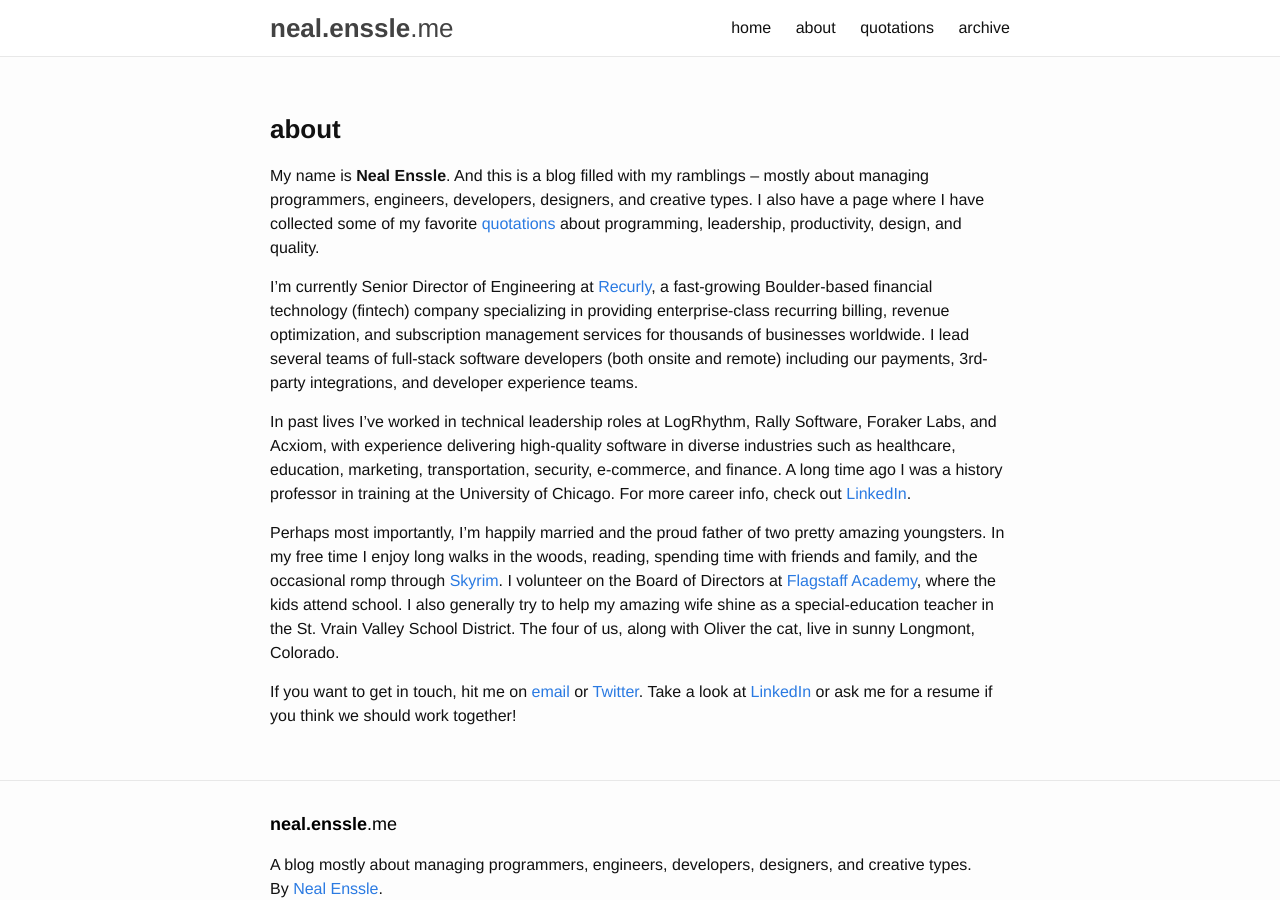
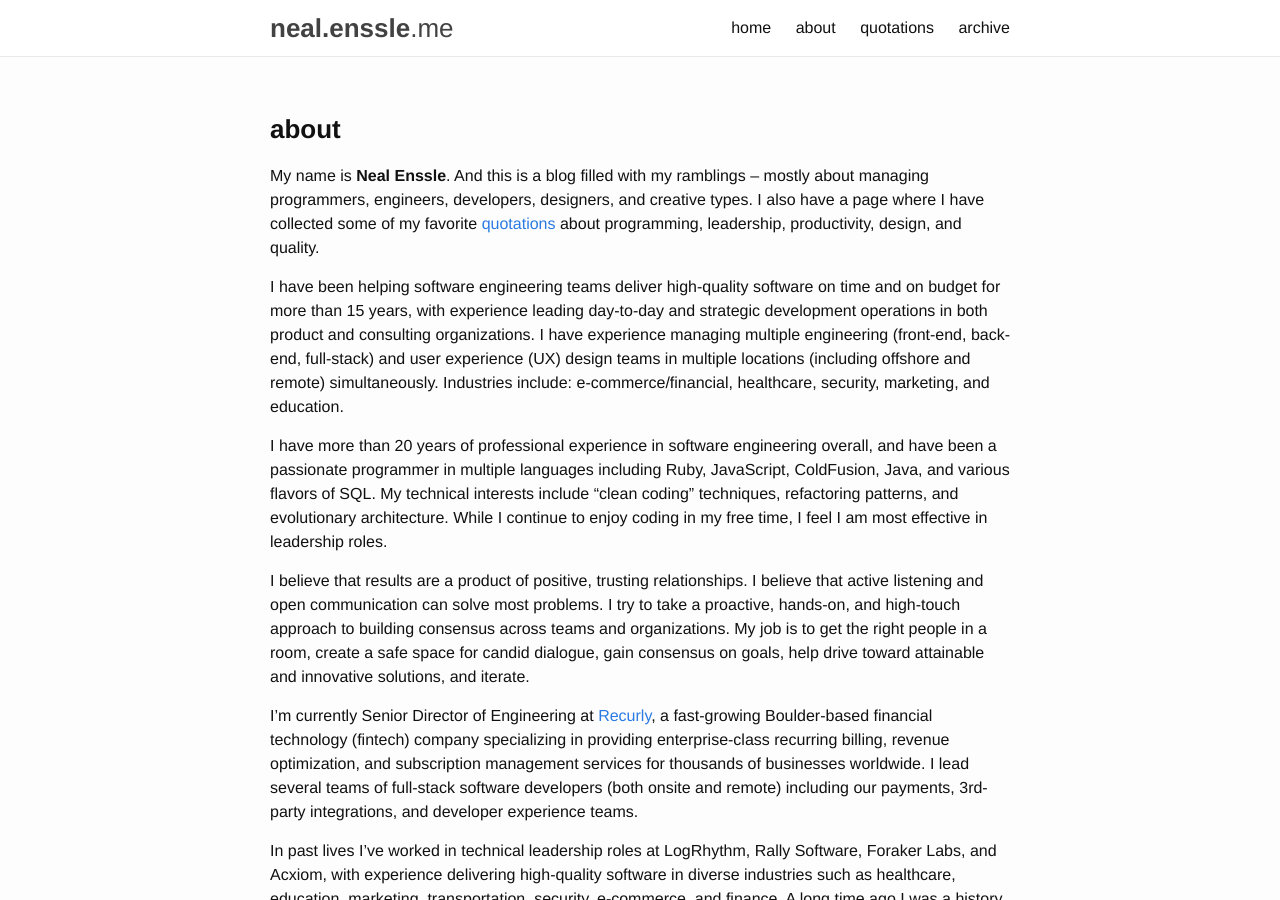
Before and after one commit to nealenssle/nealenssle.github.io, a Jekyll site: the page built from pages/about.md, in a window 1280 px wide and 900 px high. Built offline with Jekyll 4.4.1, drawn with Linux system fonts in a browser that asks for light colours.

Commit message:
Added summary/“about me” text from resume.

```diff
--- a/pages/about.md
+++ b/pages/about.md
@@ -6,6 +6,12 @@ permalink: /about
 
 My name is **Neal Enssle**. And this is a blog filled with my ramblings -- mostly about managing programmers, engineers, developers, designers, and creative types. I also have a page where I have collected some of my favorite [quotations](/quotes) about programming, leadership, productivity, design, and quality.
 
+I have been helping software engineering teams deliver high-quality software on time and on budget for more than 15 years, with experience leading day-to-day and strategic development operations in both product and consulting organizations. I have experience managing multiple engineering (front-end, back-end, full-stack) and user experience (UX) design teams in multiple locations (including offshore and remote) simultaneously. Industries include: e-commerce/financial, healthcare, security, marketing, and education.
+
+I have more than 20 years of professional experience in software engineering overall, and have been a passionate programmer in multiple languages including Ruby, JavaScript, ColdFusion, Java, and various flavors of SQL. My technical interests include “clean coding” techniques, refactoring patterns, and evolutionary architecture. While I continue to enjoy coding in my free time, I feel I am most effective in leadership roles.
+
+I believe that results are a product of positive, trusting relationships. I believe that active listening and open communication can solve most problems. I try to take a proactive, hands-on, and high-touch approach to building consensus across teams and organizations. My job is to get the right people in a room, create a safe space for candid dialogue, gain consensus on goals, help drive toward attainable and innovative solutions, and iterate.
+
 I'm currently Senior Director of Engineering at [Recurly](http://www.recurly.com), a fast-growing Boulder-based financial technology (fintech) company specializing in providing enterprise-class recurring billing, revenue optimization, and subscription management services for thousands of businesses worldwide. I lead several teams of full-stack software developers (both onsite and remote) including our payments, 3rd-party integrations, and developer experience teams.
 
 In past lives I've worked in technical leadership roles at LogRhythm, Rally Software, Foraker Labs, and Acxiom, with experience delivering high-quality software in diverse industries such as healthcare, education, marketing, transportation, security, e-commerce, and finance. A long time ago I was a history professor in training at the University of Chicago. For more career info, check out [LinkedIn](https://www.linkedin.com/in/nealenssle).
```
